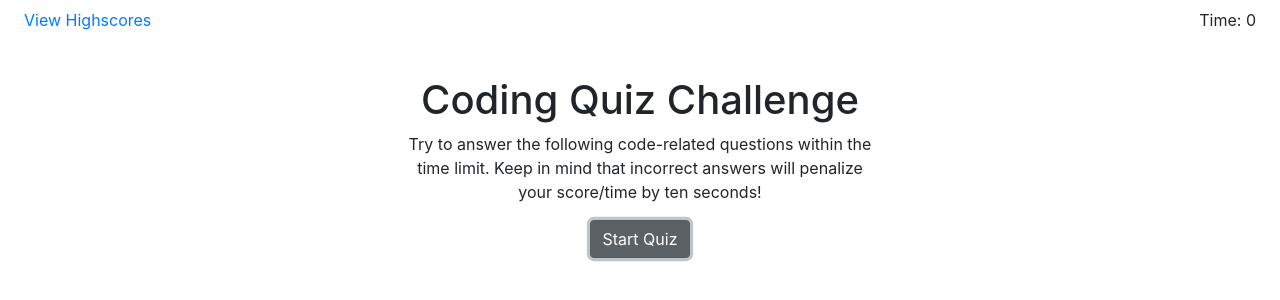
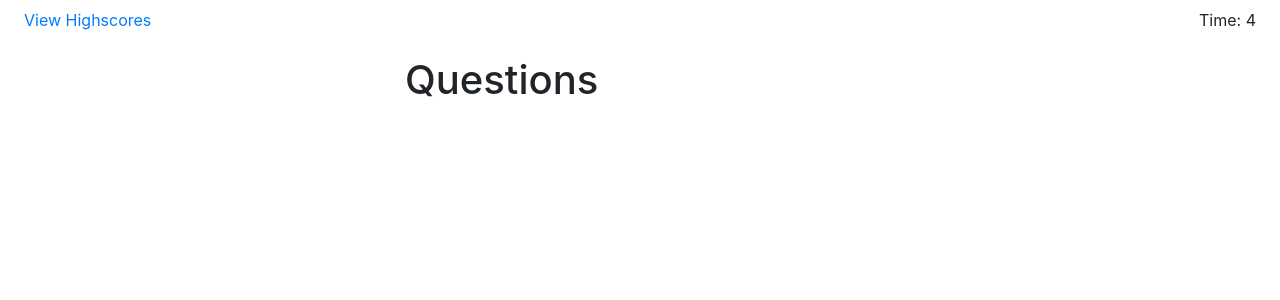
Before and after one commit to omata48/HW4, a plain HTML site: page index.html in a window 1280 px wide. Both pictures are taken after a click on the button "Start Quiz". Drawn offline with nearby package versions, Linux system fonts and the light colour scheme.

Commit message:
develop hide and show for timer

```diff
--- a/index.html
+++ b/index.html
@@ -19,6 +19,11 @@
         <p class="heading-2">Try to answer the following code-related questions within the time limit. Keep in mind that incorrect answers will penalize your score/time by ten seconds!</p>
         <button type="button" id="start-quiz" class="btn btn-secondary">Start Quiz</button>
     </main>
+    <div id="" class="container col-md-12 mx-auto" style="width: 500px;">
+        <h1 id="question-bank">Questions</h1>
+        <div id="questions" class="list-group mt-1 mb-1">
+        </div>
+    </div>
 
     <script src="javascript/questions.js"></script>
     <script src="javascript/game.js"></script>
--- a/javascript/game.js
+++ b/javascript/game.js
@@ -2,21 +2,38 @@
 
 var startButton = document.getElementById("start-quiz");
 var timerEl = document.getElementById("current-time");
+var startingScreen = document.querySelector("main");
 
 var timeLeft = 0
+var questionsLeft
+
+function objectAppear(object) {
+    if (object.style.display === "none"){
+        object.style.display = "block";
+    } else {
+        object.style.display = "none";
+    }
+}
 
 function startQuiz(){
-
+    timeLeft = 5;
+    timerEl.textContent = timeLeft;
+    objectAppear(startingScreen);
     var timerInterval = setInterval( function(){
+        timerEl.textContent = timeLeft;
         if (timeLeft == 0){
             clearInterval(timerInterval);
             alert("Game Over");
-            location.replace
+            objectAppear(startingScreen); // here for testing timer
         }
 
         timeLeft--;
     }, 1000)
+    getQuestions();
 }
 
+function getQuestions() {
+    question = document.createElement("button");
+}
 
 startButton.addEventListener("click",startQuiz);
```
Also changed, not shown: highscore.html (+1 -1 lines).
